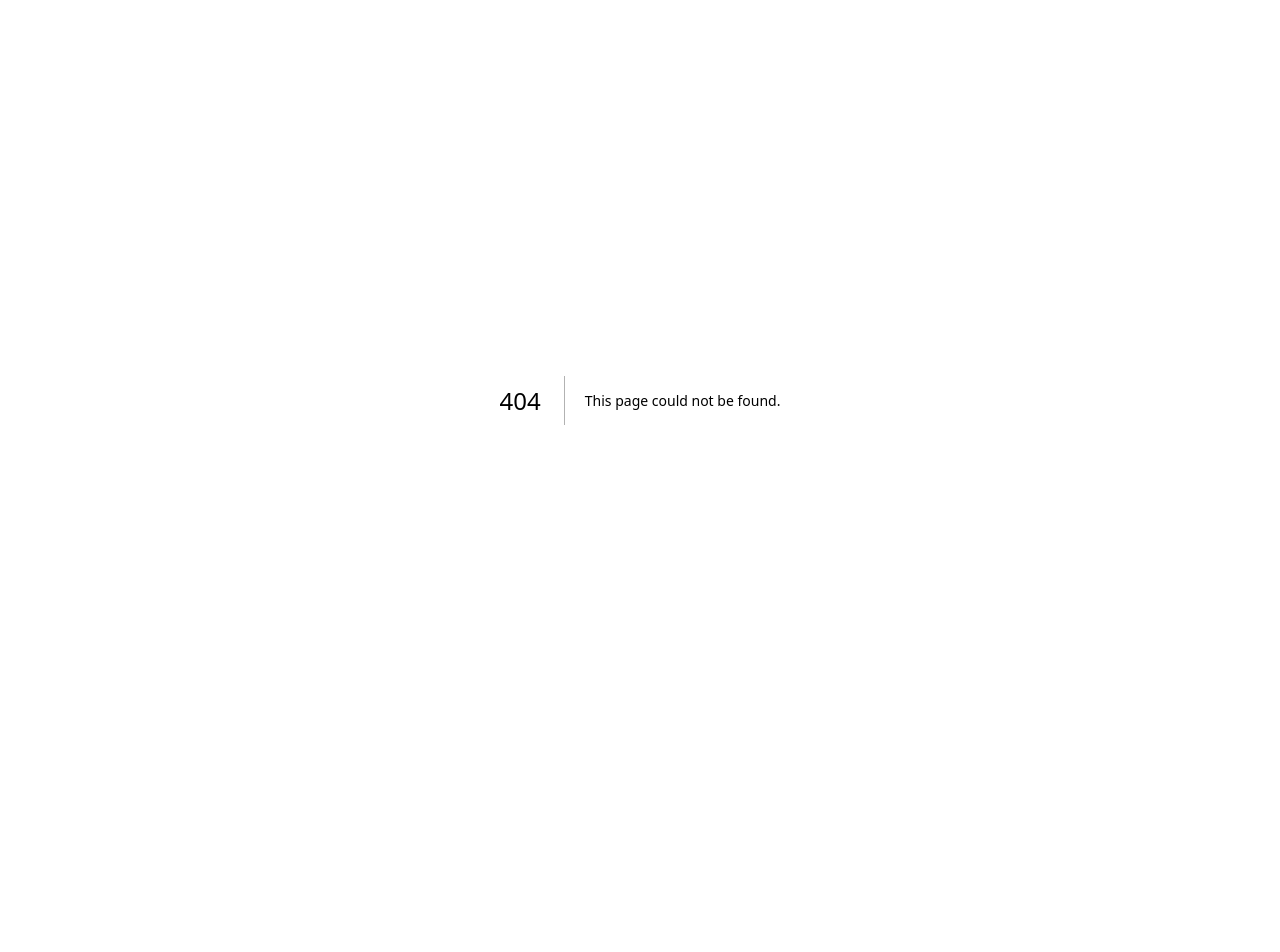
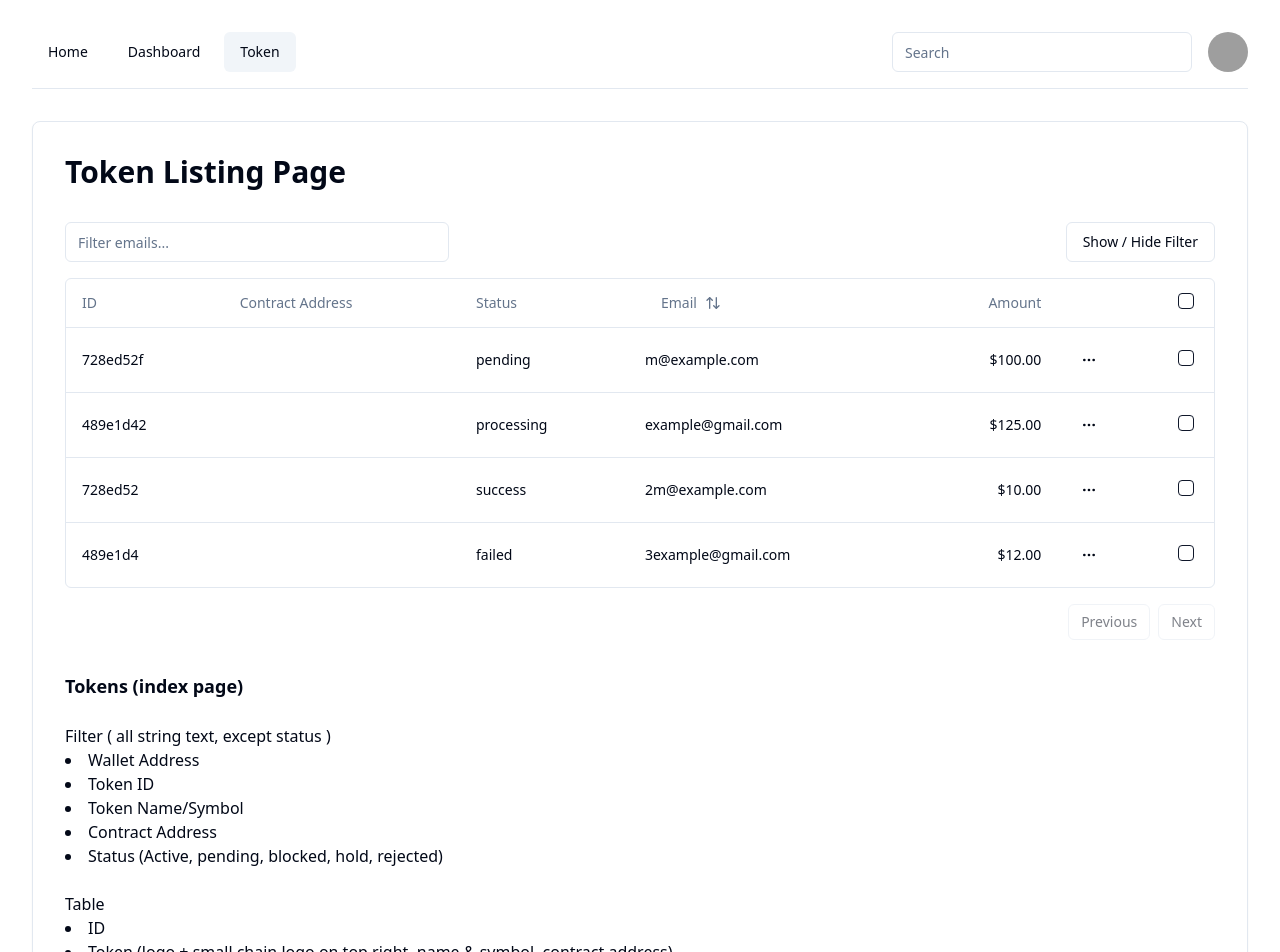
Before and after one commit to solahidris/upwork-web3-dashboard, a Next.js app: page /token in a window 1280 px wide. Before the commit this address had no page. Shown: the top 952 px of the page. Before the commit the page ends 800 px from the top, so only its background shows below. Built offline with nearby package versions, Linux system fonts and the light colour scheme; grey boxes are pictures that could not be loaded.

Commit message:
token page update

```diff
--- a/components/NavigationMenu.tsx
+++ b/components/NavigationMenu.tsx
@@ -15,7 +15,7 @@ const NavigationMenu = () => {
       <div className="flex gap-2">
         <Link href={`/`}><Button variant="ghost" className={`${currentPage === "/" ? "bg-slate-100" : ""}`}>Home</Button></Link>
         <Link href={`/dashboard`}><Button variant="ghost" className={`${currentPage === "/dashboard" ? "bg-slate-100" : ""}`}>Dashboard</Button></Link>
-        <Link href={`/tokens`}><Button variant="ghost" className={`${currentPage === "/tokens" ? "bg-slate-100" : ""}`}>Tokens</Button></Link>
+        <Link href={`/token`}><Button variant="ghost" className={`${currentPage === "/token" ? "bg-slate-100" : ""}`}>Token</Button></Link>
       </div>
       <div className="flex mb-4 gap-4">
         <Input placeholder="Search" className="min-w-[300px]"/>
--- a/package.json
+++ b/package.json
@@ -12,6 +12,7 @@
     "@radix-ui/react-avatar": "^1.1.0",
     "@radix-ui/react-checkbox": "^1.1.0",
     "@radix-ui/react-dropdown-menu": "^2.1.1",
+    "@radix-ui/react-icons": "^1.3.0",
     "@radix-ui/react-popover": "^1.1.1",
     "@radix-ui/react-select": "^2.1.1",
     "@radix-ui/react-slot": "^1.1.0",
--- a/pages/tokens/columns.tsx
+++ b/pages/token/columns.tsx
@@ -3,28 +3,31 @@
 import { ColumnDef } from "@tanstack/react-table"
 import { Badge } from "@/components/ui/badge"
 import { Checkbox } from "@/components/ui/checkbox"
+import { ArrowUpDown, MoreHorizontal } from "lucide-react"
+import { Button } from "@/components/ui/button"
+import { DropdownMenu, DropdownMenuContent, DropdownMenuItem, DropdownMenuLabel, DropdownMenuSeparator, DropdownMenuTrigger, } from "@/components/ui/dropdown-menu"
 
-import { ArrowUpDown, MoreHorizontal } from "lucide-react"
-
-import { Button } from "@/components/ui/button"
-import {
-  DropdownMenu,
-  DropdownMenuContent,
-  DropdownMenuItem,
-  DropdownMenuLabel,
-  DropdownMenuSeparator,
-  DropdownMenuTrigger,
-} from "@/components/ui/dropdown-menu"
-// This type is used to define the shape of our data.
-// You can use a Zod schema here if you want.
 export type Payment = {
   id: string
   amount: number
+  tokenLogo: string
+  tokenChain: string
+  tokenName: string
+  tokenSymbol: string
+  contractAddress: string
   status: "pending" | "processing" | "success" | "failed"
   email: string
 }
 
 export const columns: ColumnDef<Payment>[] = [
+  {
+    accessorKey: "id",
+    header: "ID",
+  },
+  {
+    accessorKey: "contractAddress",
+    header: "Contract Address",
+  },
   {
     accessorKey: "status",
     header: "Status",
--- a/pages/tokens/index.tsx
+++ b/pages/token/index.tsx
@@ -29,13 +29,13 @@ async function getData(): Promise<Payment[]> {
     {
       id: "728ed52",
       amount: 10,
-      status: "2pending",
+      status: "success",
       email: "2m@example.com",
     },
     {
       id: "489e1d4",
       amount: 12,
-      status: "3processing",
+      status: "failed",
       email: "3example@gmail.com",
     },
     // ...
@@ -43,6 +43,7 @@ async function getData(): Promise<Payment[]> {
 }
 
 export default function TokenPage() {
+
   const [data, setData] = useState<Payment[]>([]);
   const [loading, setLoading] = useState(true);
 
@@ -65,50 +66,13 @@ export default function TokenPage() {
 
       <div className="mt-8">
         <Card className="p-8 flex flex-col gap-4">
-
-          <div className="flex justify-between">
-            <p className="text-3xl font-bold">Token Listing Page</p>
-            <div className="flex gap-2">
-              {/* <CalendarDashboard /> */}
-            </div>
-          </div>
-
+          <p className="text-3xl font-bold">Token Listing Page</p>
           <DataTable columns={columns} data={data} />
-
-          {/* <div><Button>Button</Button></div>
-          <div><Input placeholder="Input"></Input></div>
-          <div><Badge>Badge</Badge></div>
-          <div>
-            <Select>
-              <SelectTrigger className="w-[180px]">
-                <SelectValue placeholder="Select" />
-              </SelectTrigger>
-              <SelectContent>
-                <SelectItem value="light">ERC-20</SelectItem>
-                <SelectItem value="dark">ERC-721</SelectItem>
-              </SelectContent>
-            </Select>
-          </div> */}
-
-
-
-
-
-
-
-
-
-
-
-
-
-
-
 
           <ul>
             <p className="text-lg font-semibold">Tokens (index page)</p>
             <br/>
-            <li>Filter
+            <li>Filter ( all  string text, except status )
               <ul className="list-disc list-inside">
                 <li>Wallet Address</li>
                 <li>Token ID</li>
```
Also changed, not shown: pages/token/data-table.tsx (renamed from pages/tokens/data-table.tsx), 1 other file (tests, documents, lock files or other folders).
